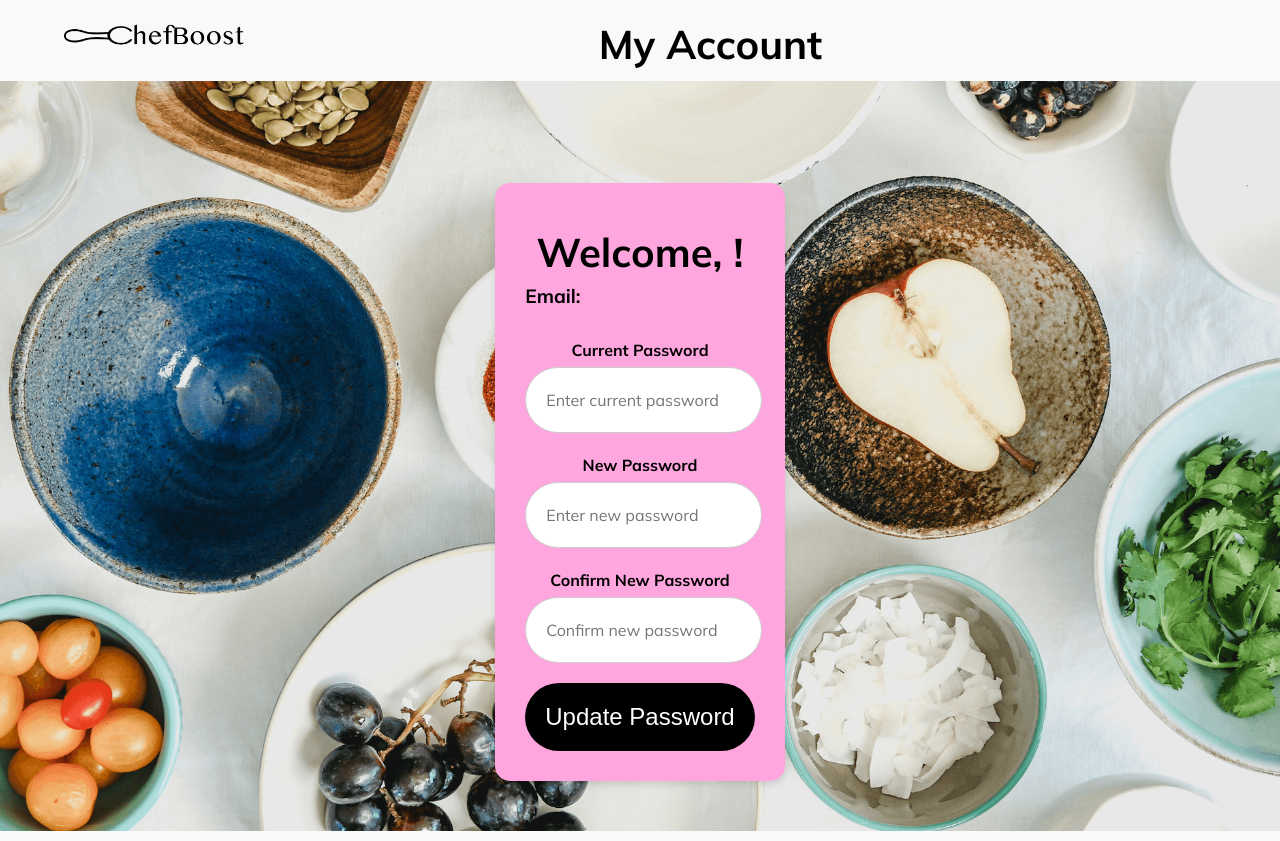
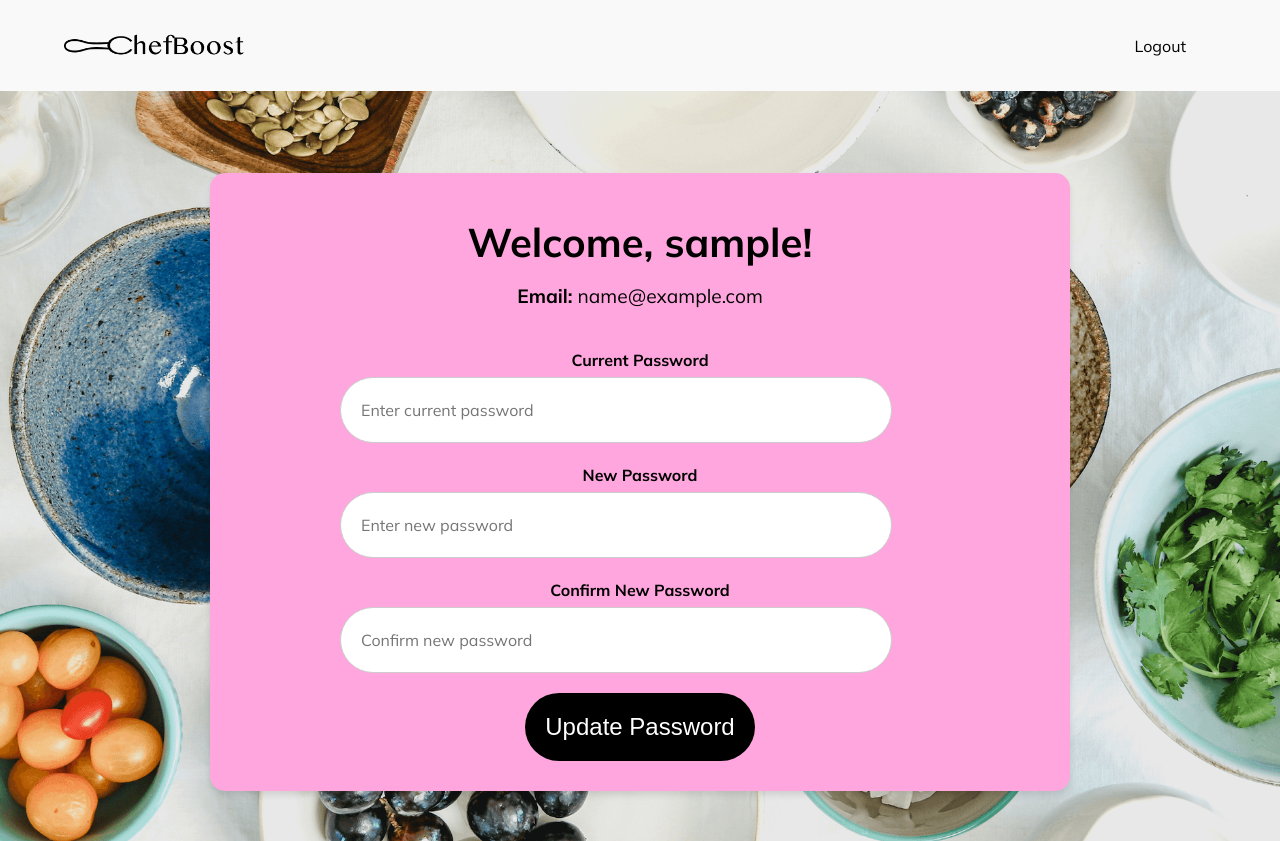
Before and after one commit to twosavoie/gen-ai-recipe-chatbot, a Flask app: page /my_account in a window 1280 px wide. Run offline with Flask 3, Linux system fonts and the light colour scheme; the visitor is signed in with stand-in values (Sample User, id 1).

Commit message:
Update styling of templates

```diff
--- a/app.py
+++ b/app.py
@@ -67,6 +67,7 @@ def load_user(user_id):
 
 # Routes
 @app.route("/", methods=["GET"])
+@login_required
 def index():
     return render_template("index.html")
 
@@ -107,7 +108,7 @@ def login():
 
         login_user(user)
         flash("Logged in successfully!", "success")
-        return redirect(url_for("my_account"))
+        return redirect(url_for("index"))
 
     return render_template("login.html")
 
@@ -130,7 +131,7 @@ def my_account():
         current_user.password = generate_password_hash(new_password, method="pbkdf2:sha256")
         db.session.commit()
         flash("Password updated successfully!", "success")
-        return redirect(url_for("my_account"))
+        return redirect(url_for("index"))
 
     return render_template("my_account.html", user=current_user)
 
--- a/static/main.css
+++ b/static/main.css
@@ -35,6 +35,14 @@ body {
   overflow: hidden;
 }
 
+a {
+  color: inherit;
+}
+
+h1 {
+  font-size: 1.5rem;
+}
+
 .site-header {
   top: 0;
   width: 100%;
@@ -48,15 +56,17 @@ body {
 .header-content-wrapper {
   display: flex;
   align-items: center;
-  justify-content: space-between;
+  justify-content: center;
+  flex-flow: row wrap;
   width: 90%;
   max-width: 1400px;
+  padding-bottom: 20px;
 }
 
 .site-header .logo {
   height: 35px;
   line-height: 0;
-  margin: 20px 0 20px 0;
+  margin: 30px 0 20px 0;
 }
 
 .user-info {
@@ -342,7 +352,7 @@ main {
   display: flex;
   flex-direction: column;
   margin-bottom: 20px;
-  width: 60%;
+  width: 100%;
 }
 
 .form-group label {
@@ -507,8 +517,22 @@ main {
 }
 
 @media screen and (min-width: 768px) {
+  h1 {
+    font-size: 2rem;
+  }
+
+  .header-content-wrapper {
+    justify-content: space-between;
+    flex-flow: row wrap;
+    padding-bottom: 0;
+  }
+
   .chatbot-content-wrapper {
     width: 75%;
+  }
+
+  .form-group {
+    width: 60%;
   }
 }
 
@@ -533,4 +557,8 @@ main {
     max-width: 500px;
   }
 
+  .form-group {
+    width: 65%;
+  }
+
 }
--- a/templates/login.html
+++ b/templates/login.html
@@ -23,7 +23,6 @@
           Boost</span>
       </figure>
       <div class="user-info">
-        <img src="{{ url_for('static', filename='avatar.png' ) }}" alt="" class="user-image">
         <a href="{{ url_for('signup') }}" class="link-underline">Sign up</a>
       </div>
     </div>
--- a/templates/my_account.html
+++ b/templates/my_account.html
@@ -22,6 +22,7 @@
 
     .account-container {
       max-width: 800px;
+      width: 90%;
       margin: 50px auto;
       background-color: #ffa6de;
       /* Pink Background */
@@ -31,6 +32,9 @@
       border-radius: 15px;
       padding: 30px;
       text-align: center;
+      display: flex;
+      flex-flow: row wrap;
+      justify-content: center;
     }
 
     h1 {
@@ -38,11 +42,13 @@
       margin-bottom: 20px;
       color: #000;
       /* Black */
+      width: 100%;
     }
 
     .profile-details {
-      text-align: left;
+      text-align: center;
       margin-bottom: 30px;
+      width: 100%;
     }
 
     .profile-details p {
@@ -117,16 +123,21 @@
           <span class="visually-hidden">ChefBoost</span>
         </a>
       </figure>
-      <h1>My Account</h1>
       <div class="user-info">
+        {% if current_user.is_authenticated %}
+        <a href="{{ url_for('logout') }}">Logout</a>
+        {% else %}
+        <a href="{{ url_for('login') }}">Login</a>
+        <a href="{{ url_for('signup') }}">Sign Up</a>
+        {% endif %}
       </div>
     </div>
   </header>
   <main>
     <div class="account-container">
-      <h1>Welcome, !</h1>
+      <h1>Welcome, {{ user.username }}!</h1>
       <div class="profile-details">
-        <p><strong>Email:</strong> </p>
+        <p><strong>Email:</strong> {{ user.email }}</p>
       </div>
 
       <!-- Password Update Form -->
```
